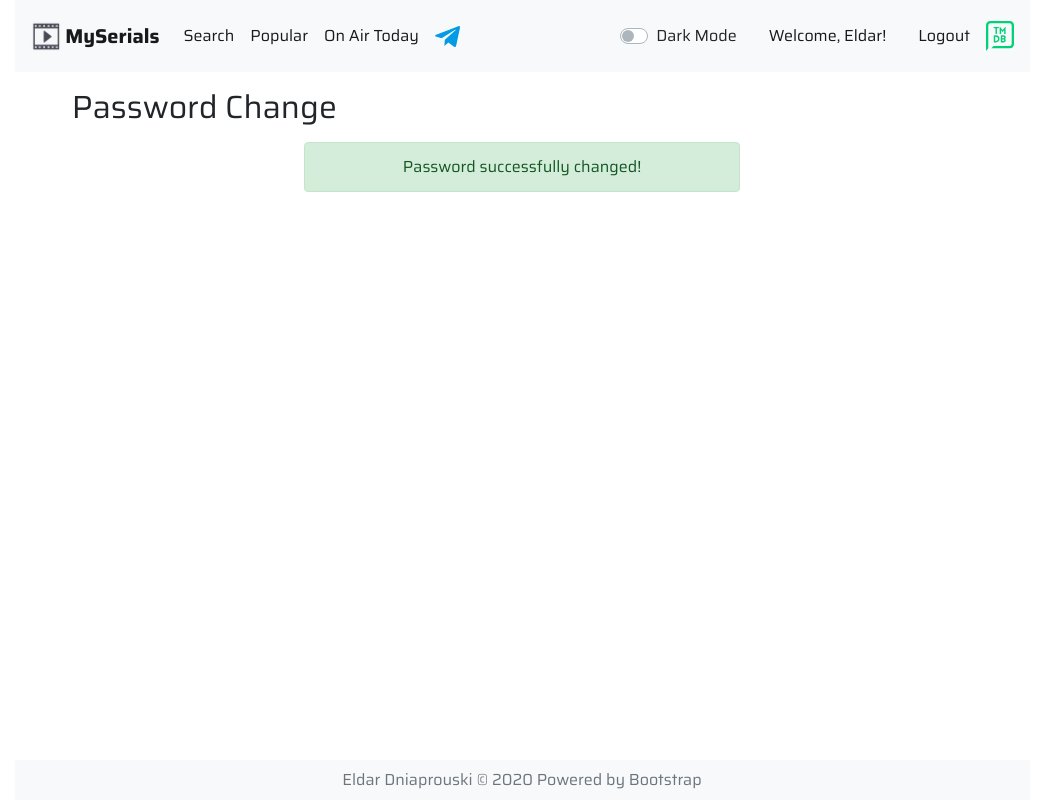
After one commit to belovmd/my-serials, a Django app: page /password_change/done/ in a window 1280 px wide. The commit adds this page. Shown: the whole page, without its empty margins (118-1163 px from the left). Run offline with Django 3.2, Linux system fonts and the light colour scheme; a user stored in the database is signed in; some libraries are stand-ins or nearby versions.

Commit message:
Change Password, Reset Password

```diff
--- a/my_serials/templates/registration/edit.html
+++ b/my_serials/templates/registration/edit.html
@@ -16,7 +16,10 @@
           {{ profile_form|crispy }}
           {% csrf_token %}
           <div class="row justify-content-center">
-            <button type="submit" class="btn btn-success" value="Save Changes">Save Changes</button>
+            <div class="btn-group" role="group" aria-label="Basic example">
+              <button type="submit" class="btn btn-success" value="Save Changes">Save Changes</button>
+              <a href="{% url "my_serials:password_change" %}" class="btn btn-primary" role="button">Change Password</a>
+            </div>
           </div>
         </form>
       </div>
--- /dev/null
+++ b/my_serials/templates/registration/password_change_done.html
@@ -0,0 +1,16 @@
+{% extends "base.html" %}
+
+{% block title%} Password Change {% endblock%}
+
+{% block content%}
+  <div class="mt-3 mb-3">
+    <h2>Password Change</h2>
+  </div>
+  <div class="row justify-content-center">
+    <div class="col-6">
+      <div class="alert alert-success text-center" role="alert">
+        Password successfully changed!
+      </div>
+    </div>
+  </div>
+{% endblock %}
--- a/my_serials/urls.py
+++ b/my_serials/urls.py
@@ -1,45 +1,41 @@
-from django.urls import path, re_path, include
+from django.urls import path
 from django.contrib.auth import views as au_views
 from . import views
 from django.urls import reverse_lazy
-from django.conf import settings
-from django.conf.urls.static import static
-
 
 app_name = 'my_serials'
-
-
-class MyHackedView(au_views.PasswordResetView):
-    success_url = reverse_lazy('my_serials:password_reset_done')
-
 
 urlpatterns = [
     path('', views.my_serials_list, name='my_serials_list'),
     path('search/', views.search, name='search'),
-
     path('add/', views.add_serial, name='add_serial'),
-
     path('delete/', views.delete, name='delete'),
     path('delete/<serial_id>/', views.delete, name='delete'),
-
     path('details/', views.details, name='details'),
     path('details/<db_id>', views.details, name='details'),
-
     path('popular/', views.popular, name='popular'),
     path('on_air_today/', views.on_air_today, name='on_air_today'),
-
+    # Registration/Profile edit
     path('register/', views.register, name='register'),
     path('edit/', views.edit, name='edit'),
-
+    # Login/Logout
     path('login/', au_views.LoginView.as_view(), name='login'),
     path('logout/', au_views.LogoutView.as_view(), name='logout'),
-
-    # path('password_reset/', au_views.PasswordResetView.as_view(), name='password_reset'),
-    path('password_reset/', MyHackedView.as_view(), name='password_reset'),
-    path('password_reset/done/', au_views.PasswordResetDoneView.as_view(), name='password_reset_done'),
+    # Password change
+    path('password_change/', au_views.PasswordChangeView.as_view(
+         success_url=reverse_lazy('my_serials:password_change_done')),
+         name='password_change'),
+    path('password_change/done/', au_views.PasswordChangeDoneView.as_view(),
+         name='password_change_done'),
+    # Password reset
+    path('password_reset/', au_views.PasswordResetView.as_view(
+         success_url=reverse_lazy('my_serials:password_reset_done')),
+         name='password_reset'),
+    path('password_reset/done/', au_views.PasswordResetDoneView.as_view(),
+         name='password_reset_done'),
     path('reset/<uidb64>/<token>/', au_views.PasswordResetConfirmView.as_view(
          success_url=reverse_lazy('my_serials:password_reset_complete')),
-         name='password_reset_confirm'
-         ),
-    path('reset/done/', au_views.PasswordResetCompleteView.as_view(), name='password_reset_complete'),
+         name='password_reset_confirm'),
+    path('reset/done/', au_views.PasswordResetCompleteView.as_view(),
+         name='password_reset_complete'),
 ]
--- a/my_serials/views.py
+++ b/my_serials/views.py
@@ -166,7 +166,9 @@ def popular(request):
 def on_air_today(request):
     air_today_list = tmdb.TV().airing_today()['results']
     for elem in air_today_list:
-        elem['year'] = elem['first_air_date'][:4]
+        tv = serial_info(elem['id'])
+        elem['in_production'] = tv['in_production']
+        elem['year'] = tv['first_air_date'][:4]
         elem['in_list'] = user_serials_check(request.user, elem['id'])
     result = {'air_today_list': air_today_list}
     return render(request, 'serial/on_air_today.html', result)
--- a/sandbox.py
+++ b/sandbox.py
@@ -40,8 +40,10 @@ tmdb.API_KEY = '71af347ad6265c67d36f595aa27ea28c'
 # print(tv.info())
 # tvs = tmdb.TV().popular()
 # print(tvs)
-pop = tmdb.TV(60735).info()
-print(pop)
+popular_list = tmdb.TV().popular()['results']
+air_today_list = tmdb.TV().airing_today()['results']
+print(air_today_list)
+
 # print(seasons)
 # for season in seasons:
 #     tv_s = tmdb.TV_Seasons(60735, season['season_number']).info()['episodes']
```
Also changed, not shown: my_serials/templates/registration/login.html (+3 -5 lines), my_serials/templates/registration/password_change_form.html (added, +22 -0 lines), my_serials/templates/serial/on_air_today.html (+8 -2 lines), db.sqlite3.
